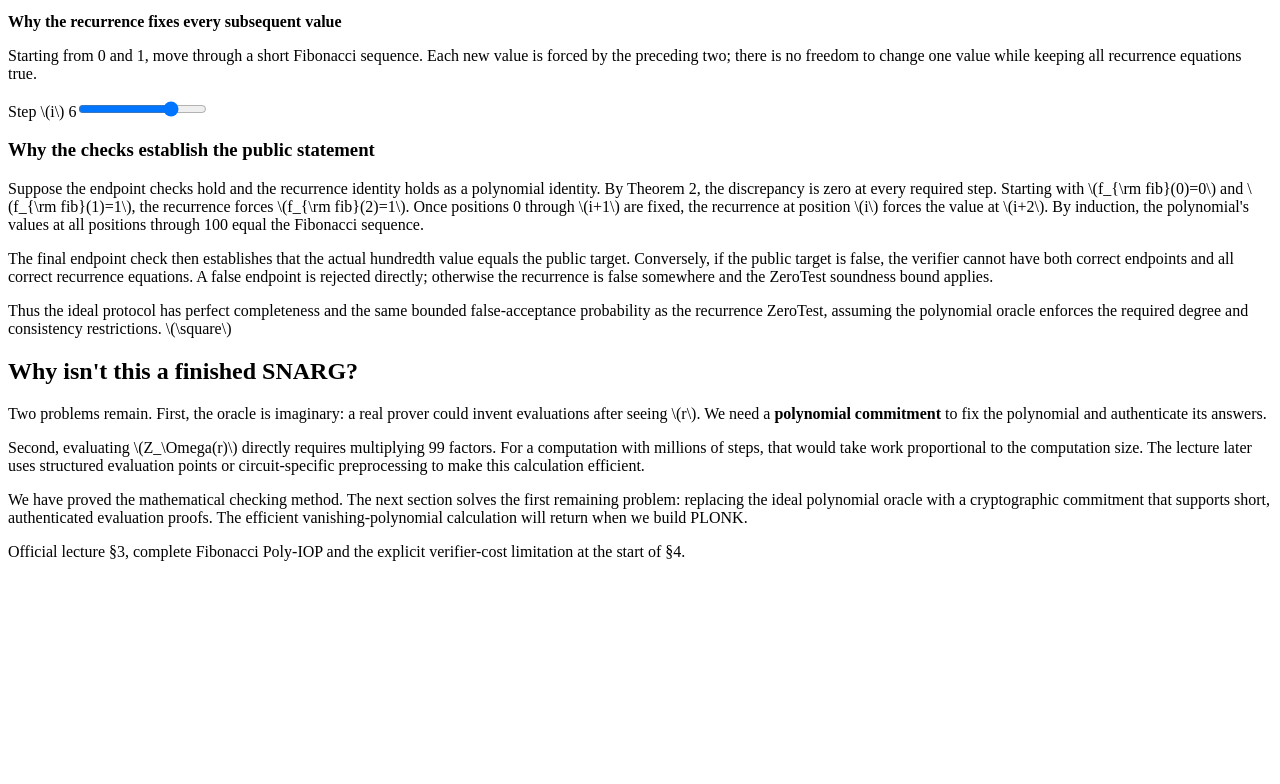
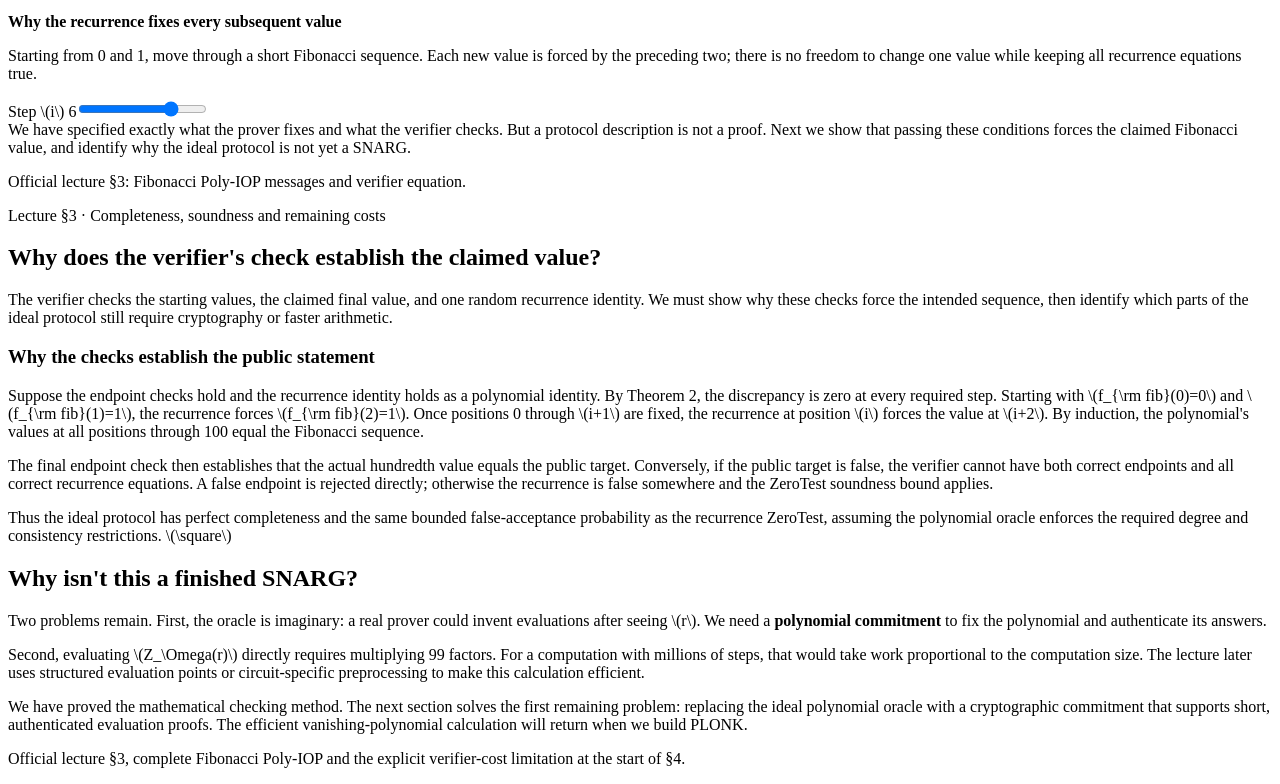
Before and after one commit to anujpare/study_material, a website: page docs/snarg-workbench/part-2.html in a window 1280 px wide. Shown: the part 7163-7947 px from the top of the page. Before the commit the page ends 7740 px from the top, so only its background shows below. Drawn offline with Linux system fonts and the light colour scheme.

Commit message:
Separate Fibonacci oracle protocol from the induction proof and remaining succinctness obstacles

```diff
--- a/docs/snarg-workbench/part-2.html
+++ b/docs/snarg-workbench/part-2.html
@@ -261,6 +261,14 @@ f_{\rm fib}(r+2)-f_{\rm fib}(r+1)-f_{\rm fib}(r)
 \]</div>
 <p>The left side is exactly \(D(r)\); the right side is exactly \(q(r)Z_\Omega(r)\). We have not invented a new test here: we are applying the ZeroTest whose soundness was proved in the preceding lesson.</p>
 <div class="lab" data-lab="fib"><div class="lab-top"><strong>Why the recurrence fixes every subsequent value</strong><p>Starting from 0 and 1, move through a short Fibonacci sequence. Each new value is forced by the preceding two; there is no freedom to change one value while keeping all recurrence equations true.</p></div><div class="lab-content"><label class="range-label">Step \(i\) <output class="range-value" data-live-for="n">6</output><input data-key="n" type="range" min="0" max="8" value="6"></label><div class="lab-output" aria-live="polite"></div></div></div>
+<div class="bridge">We have specified exactly what the prover fixes and what the verifier checks. But a protocol description is not a proof. Next we show that passing these conditions forces the claimed Fibonacci value, and identify why the ideal protocol is not yet a SNARG.</div>
+<p class="source">Official lecture §3: Fibonacci Poly-IOP messages and verifier equation.</p>
+</article>
+
+<article class="lesson" data-id="fibonacci-correctness" data-title="Why the Fibonacci protocol proves its claim">
+<p class="chapter-tag">Lecture §3 · Completeness, soundness and remaining costs</p>
+<h1>Why does the verifier's check establish the claimed value?</h1>
+<p class="aim">The verifier checks the starting values, the claimed final value, and one random recurrence identity. We must show why these checks force the intended sequence, then identify which parts of the ideal protocol still require cryptography or faster arithmetic.</p>
 <div class="proof"><h3>Why the checks establish the public statement</h3>
 <p>Suppose the endpoint checks hold and the recurrence identity holds as a polynomial identity. By Theorem 2, the discrepancy is zero at every required step. Starting with \(f_{\rm fib}(0)=0\) and \(f_{\rm fib}(1)=1\), the recurrence forces \(f_{\rm fib}(2)=1\). Once positions 0 through \(i+1\) are fixed, the recurrence at position \(i\) forces the value at \(i+2\). By induction, the polynomial's values at all positions through 100 equal the Fibonacci sequence.</p>
 <p>The final endpoint check then establishes that the actual hundredth value equals the public target. Conversely, if the public target is false, the verifier cannot have both correct endpoints and all correct recurrence equations. A false endpoint is rejected directly; otherwise the recurrence is false somewhere and the ZeroTest soundness bound applies.</p>
```
